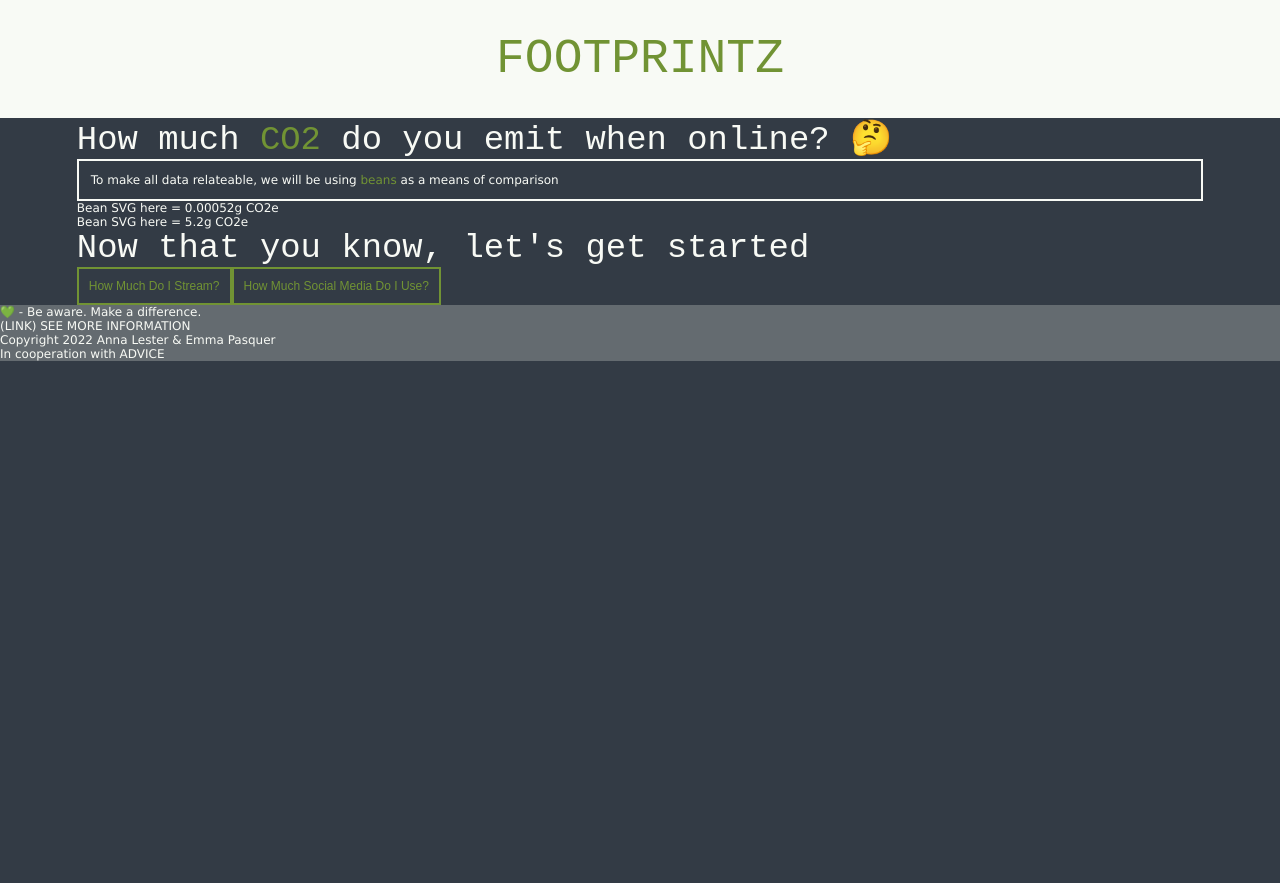
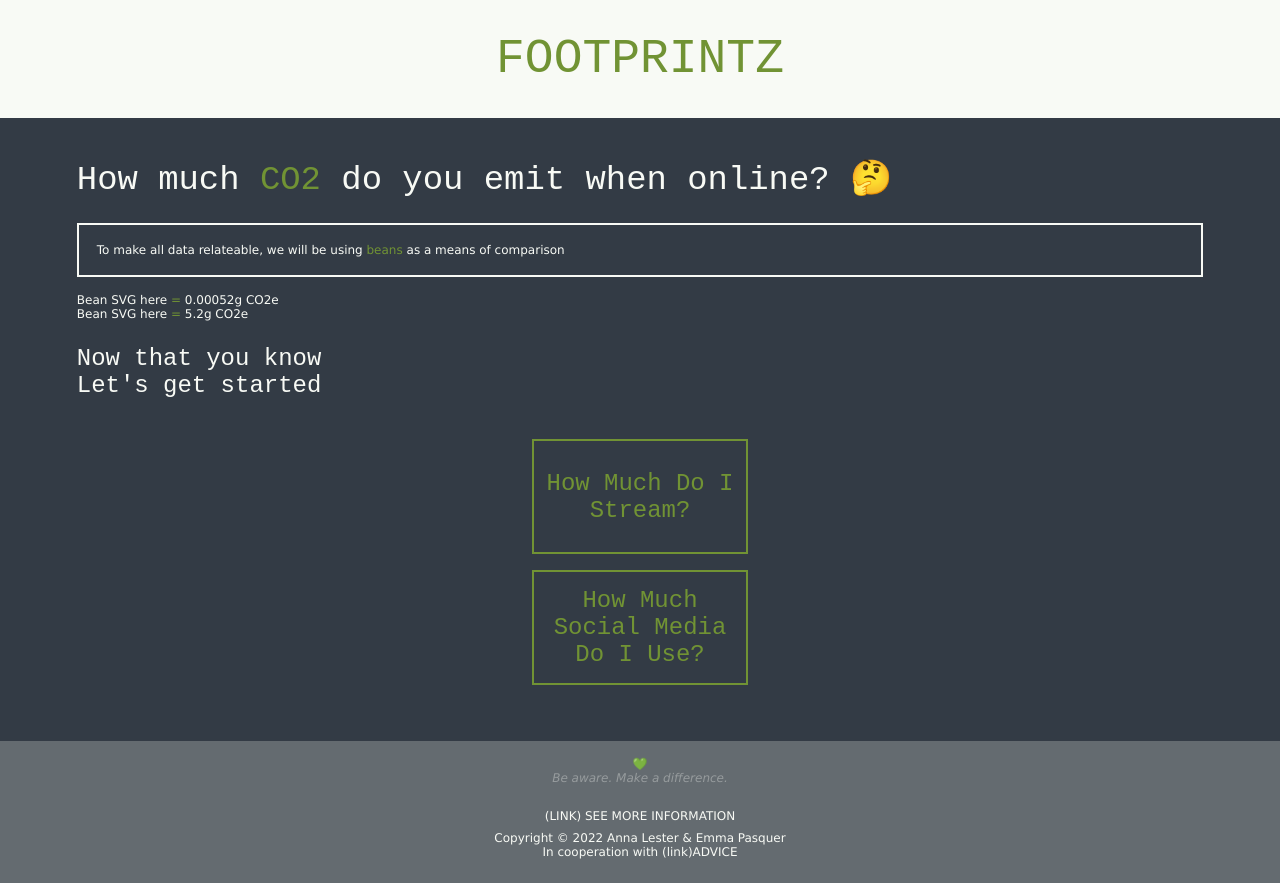
Before and after one commit to emma673r/footprintz, a Next.js app: page / in a window 1280 px wide. Before the commit the page ends 800 px from the top, so only its background shows below. Built offline with nearby package versions, Linux system fonts and the light colour scheme.

Commit message:
index page, header and footer

```diff
--- a/components/IndexIntroText.js
+++ b/components/IndexIntroText.js
@@ -13,10 +13,17 @@ function IndexIntroText() {
         </p>
       </div>
       <div>
-        <p>Bean SVG here = 0.00052g CO2e</p>
-        <p>Bean SVG here = 5.2g CO2e</p>
+        <p>
+          Bean SVG here <span>=</span> 0.00052g CO2e
+        </p>
+        <p>
+          Bean SVG here <span>=</span> 5.2g CO2e
+        </p>
       </div>
-      <h3>Now that you know, let's get started</h3>
+      <h3>
+        Now that you know <br />
+        Let's get started
+      </h3>
     </>
   );
 }
--- a/components/Layout.js
+++ b/components/Layout.js
@@ -13,15 +13,18 @@ function Layout({ children }) {
       </header>
       <main>{children}</main>
       <footer>
-        <div>
-          <p>💚 - Be aware. Make a difference.</p>
+        <div className="flex_wrapper be_aware">
+          <p>💚</p>
+          <p>
+            <em>Be aware. Make a difference.</em>
+          </p>
         </div>
-        <div>
+        <div className="flex_wrapper">
           <p>(LINK) SEE MORE INFORMATION</p>
         </div>
-        <div>
-          <p>Copyright 2022 Anna Lester & Emma Pasquer</p>
-          <p>In cooperation with ADVICE</p>
+        <div className="flex_wrapper">
+          <p>Copyright © 2022 Anna Lester & Emma Pasquer</p>
+          <p>In cooperation with (link)ADVICE</p>
         </div>
       </footer>
     </>
--- a/styles/globals.scss
+++ b/styles/globals.scss
@@ -67,11 +67,16 @@ h1 {
 h2 {
   font-size: $fontsize-3;
   color: $color-lightest;
+  padding-bottom: 3vh;
+  padding-top: 5vh;
 }
 
 h3 {
-  font-size: $fontsize-3;
+  font-size: $fontsize-4;
+  padding-bottom: 5vh;
+  padding-top: 3vh;
 }
+
 h4 {
   font-size: $fontsize-4;
 }
@@ -92,6 +97,8 @@ header {
 
 footer {
   background-color: $color-dark;
+  padding-bottom: 2vh;
+  padding-top: 2vh;
 }
 
 button {
@@ -100,6 +107,7 @@ button {
   border: 2px $color-accent solid;
   padding: 10px;
   background-color: transparent;
+  font-family: $courier;
 }
 
 button:hover {
@@ -137,7 +145,38 @@ span {
 
 .white_border {
   border: 2px $color-lightest solid;
-  padding: 1rem;
+  padding: 1.5rem;
+  margin-bottom: 2vh;
+}
+
+.s-buttons {
+  display: flex;
+  flex-direction: column;
+  gap: 2vh;
+  padding-bottom: 7vh;
+  button {
+    width: 15ch;
+    height: 8ch;
+    font-size: $fontsize-4;
+    align-self: center;
+    display: flex;
+    justify-content: center;
+    align-items: center;
+    text-align: center;
+    font-size: $fontsize-4;
+  }
+}
+
+.flex_wrapper {
+  display: flex;
+  flex-direction: column;
+  place-content: center;
+  align-items: center;
+  padding-bottom: 1vh;
+}
+
+.be_aware {
+  padding-bottom: 3vh;
 }
 
 // **OTHER THEME
```
